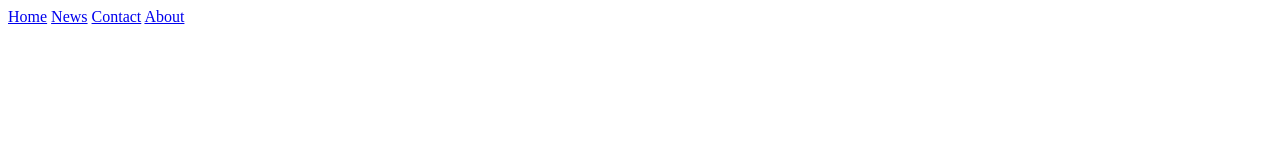
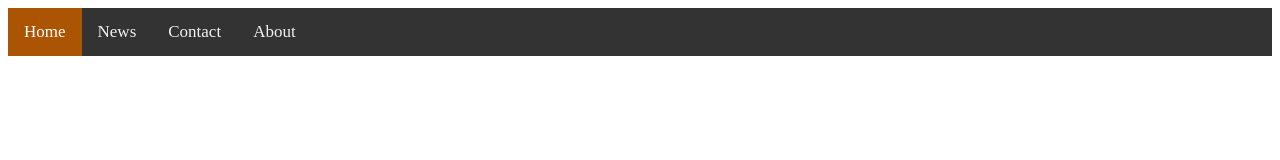
Before and after one commit to FDane/menu, a plain HTML site: page top_navigation_bar.html in a window 1280 px wide. Drawn offline with Linux system fonts and the light colour scheme.

Commit message:
css file

```diff
--- /dev/null
+++ b/top_navigation_bar.css
@@ -0,0 +1,27 @@
+/* Add a black background color to the top navigation */
+.topnav {
+    background-color: #333;
+    overflow: hidden;
+  }
+
+  /* Style the links inside the navigation bar */
+  .topnav a {
+    float: left;
+    color: #f2f2f2;
+    text-align: center;
+    padding: 14px 16px;
+    text-decoration: none;
+    font-size: 17px;
+  }
+
+  /* Change the color of links on hover */
+  .topnav a:hover {
+    background-color: #ddd;
+    color: black;
+  }
+
+  /* Add a color to the active/current link */
+  .topnav a.active {
+    background-color: #aa5404;
+    color: white;
+  }
--- a/top_navigation_bar.html
+++ b/top_navigation_bar.html
@@ -5,6 +5,7 @@
     <meta http-equiv="X-UA-Compatible" content="IE=edge">
     <meta name="viewport" content="width=device-width, initial-scale=1.0">
     <title>Navigation Bar</title>
+    <link rel="stylesheet" href="top_navigation_bar.css">
 </head>
 <body>
     <div class="topnav">
```
